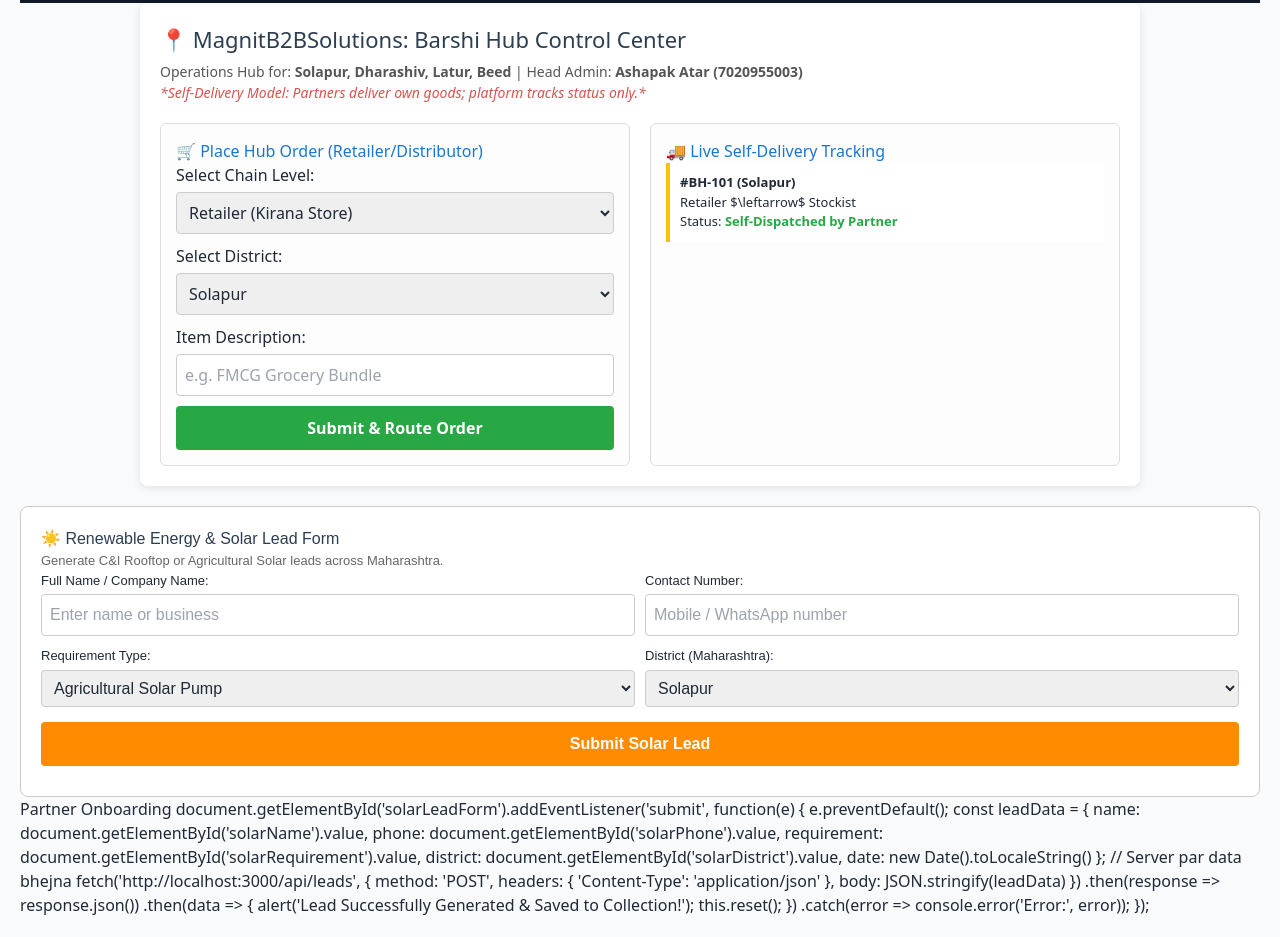
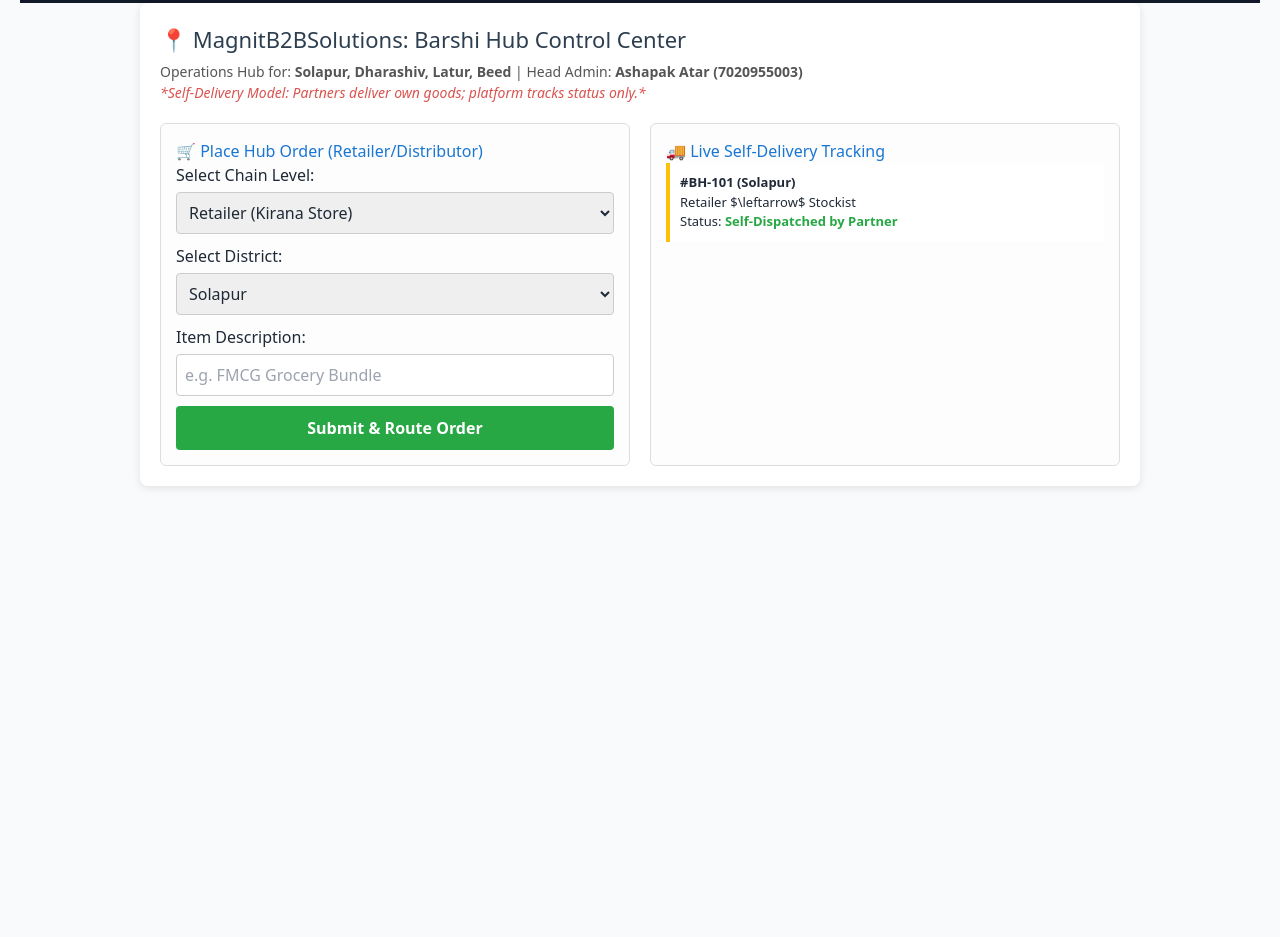
Before and after one commit to ashapak4418-collab/magnitb2bsolutions, a plain HTML site: page 01-website/index.html in a window 1280 px wide. Shown: the part 2269-3206 px from the top of the page. After the commit the page ends 2775 px from the top, so only its background shows below. Drawn offline with nearby package versions, Linux system fonts and the light colour scheme.

Commit message:
Fixed duplicate section and updated live render backend url

```diff
--- a/01-website/index.html
+++ b/01-website/index.html
@@ -289,73 +289,7 @@
         `;
 
         orderContainer.innerHTML = newOrderHTML + orderContainer.innerHTML;
-        document.getElementById('itemDesc').value = "";
-        alert("Order successfully placed and routed through Barshi Hub!");
-    }
-</script>
-
-</body>
-</html><div class="solar-container" style="padding: 20px; font-family: Arial, sans-serif; background: #fff; border: 1px solid #ccc; border-radius: 8px; margin-top: 20px;">
-    <h3 style="color: #2c3e50; margin-top: 0;">☀️ Renewable Energy & Solar Lead Form</h3>
-    <p style="color: #666; font-size: 13px;">Generate C&I Rooftop or Agricultural Solar leads across Maharashtra.</p>
-
-    <div style="display: grid; grid-template-columns: 1fr 1fr; gap: 10px;">
-        <div>
-            <label style="font-size: 13px;">Full Name / Company Name:</label>
-            <input type="text" id="solarName" placeholder="Enter name or business" style="width: 100%; padding: 8px; margin: 4px 0 10px 0; border: 1px solid #ccc; border-radius: 4px;">
-        </div>
-        <div>
-            <label style="font-size: 13px;">Contact Number:</label>
-            <input type="text" id="solarPhone" placeholder="Mobile / WhatsApp number" style="width: 100%; padding: 8px; margin: 4px 0 10px 0; border: 1px solid #ccc; border-radius: 4px;">
-        </div>
-    </div>
-
-    <div style="display: grid; grid-template-columns: 1fr 1fr; gap: 10px;">
-        <div>
-            <label style="font-size: 13px;">Requirement Type:</label>
-            <select id="solarType" style="width: 100%; padding: 8px; margin: 4px 0 10px 0; border: 1px solid #ccc; border-radius: 4px;">
-                <option value="Agricultural Solar Pump">Agricultural Solar Pump</option>
-                <option value="Commercial Rooftop Solar">Commercial Rooftop Solar (C&I)</option>
-                <option value="Industrial Solar Plant">Industrial Solar Plant</option>
-            </select>
-        </div>
-        <div>
-            <label style="font-size: 13px;">District (Maharashtra):</label>
-            <select id="solarDistrict" style="width: 100%; padding: 8px; margin: 4px 0 10px 0; border: 1px solid #ccc; border-radius: 4px;">
-                <option value="Solapur">Solapur</option>
-                <option value="Pune">Pune</option>
-                <option value="Dharashiv">Dharashiv</option>
-                <option value="Latur">Latur</option>
-                <option value="Beed">Beed</option>
-                <option value="Mumbai">Mumbai</option>
-                <option value="Nagpur">Nagpur</option>
-            </select>
-        </div>
-    </div>
-
-    <button onclick="submitSolarLead()" style="background: #ff8c00; color: white; border: none; padding: 10px 15px; border-radius: 4px; cursor: pointer; font-weight: bold; width: 100%; margin-top: 5px;">Submit Solar Lead</button>
-    <p id="solarMsg" style="margin-top: 10px; font-size: 13px; font-weight: bold;"></p>
-</div>
-
-<script>
-    function submitSolarLead() {
-        let name = document.getElementById('solarName').value;
-        let phone = document.getElementById('solarPhone').value;
-        let type = document.getElementById('solarType').value;
-        let dist = document.getElementById('solarDistrict').value;
-
-        if(name.trim() === "" || phone.trim() === "") {
-            alert("Kripya apna naam aur contact number enter karein.");
-            return;
-        }
-
-        document.getElementById('solarMsg').innerHTML = "✅ Lead Generated! " + name + " (" + type + ") in " + dist + " district routed to local certified partner. Commission tracking active.";
-        document.getElementById('solarName').value = "";
-        document.getElementById('solarPhone').value = "";
-    }
-</script>
-<a href="onboarding.html">Partner Onboarding</a>
-document.getElementById('solarLeadForm').addEventListener('submit', function(e) {
+        document.getElementById('solarLeadForm').addEventListener('submit', function(e) {
     e.preventDefault();
 
     const leadData = {
@@ -366,8 +300,8 @@
         date: new Date().toLocaleString()
     };
 
-    // Server par data bhejna
-    fetch('http://localhost:3000/api/leads', {
+    // Yahan localhost ki jagah Render ka live URL hona chahiye
+    fetch('https://magnitb2bsolutions-12.onrender.com/api/lead', {
         method: 'POST',
         headers: { 'Content-Type': 'application/json' },
         body: JSON.stringify(leadData)
@@ -379,3 +313,8 @@
     })
     .catch(error => console.error('Error:', error));
 });
+fetch('https://magnitb2bsolutions-12.onrender.com/api/lead', {
+    method: 'POST',
+    headers: { 'Content-Type': 'application/json' },
+    body: JSON.stringify(leadData)
+})
```
Also changed, not shown: 1 other file.
